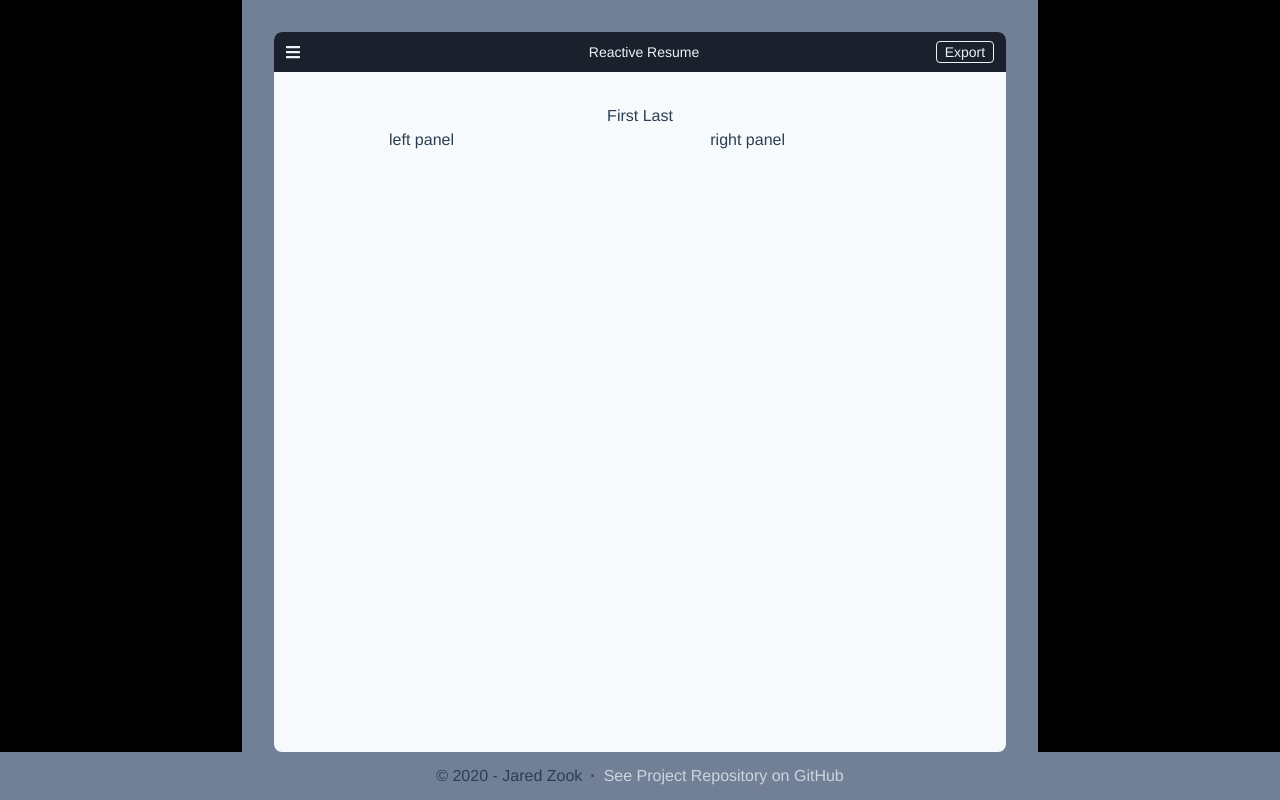
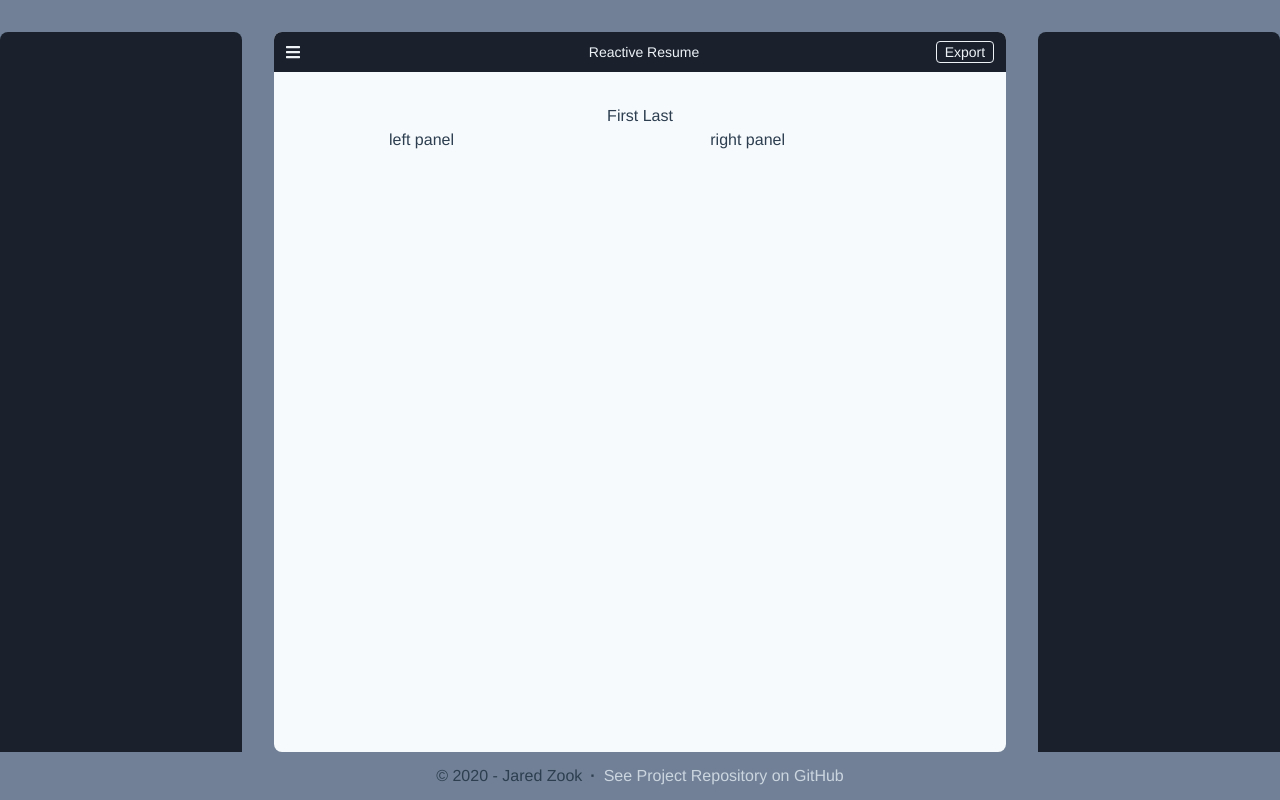
Before and after one commit to jtzook/generate-resume, a Vue app: page / in a window 1280 px wide. Built offline with nearby package versions, Linux system fonts and the light colour scheme.

Commit message:
sidebar wip

```diff
--- a/src/App.vue
+++ b/src/App.vue
@@ -1,9 +1,13 @@
 <template>
   <div class="page bg-gray-600 overflow-auto">
     <div class="content-container flex">
-      <Sidebar class="sidebar-flex"></Sidebar>
+      <div class="sidebar-flex">
+        <Sidebar></Sidebar>
+      </div>
       <Card class="card-flex" />
-      <Sidebar class="sidebar-flex"></Sidebar>
+      <div class="sidebar-flex">
+        <Sidebar></Sidebar>
+      </div>
     </div>
 
     <Footer />
@@ -67,6 +71,7 @@
 
     .sidebar-flex {
       flex: 1 10%;
+      overflow: auto;
     }
   }
 </style>
--- a/src/components/Sidebar.vue
+++ b/src/components/Sidebar.vue
@@ -1,12 +1,12 @@
 <template>
-  <div :class="state.tailwind"></div>
+  <div :class="['sidebar', ...state.tailwind]"></div>
 </template>
 
 <script>
   export default {
     setup() {
       const state = {
-        tailwind: ["flex", "bg-black"],
+        tailwind: ["h-full w-full", "rounded-lg", "bg-gray-900", "mt-8"],
       };
       return { state };
     },
@@ -14,4 +14,9 @@
 </script>
 
 <style lang="scss" scoped>
+  .sidebar {
+    display: flex;
+    flex-direction: column;
+    flex: 1 0 50px;
+  }
 </style>
```
